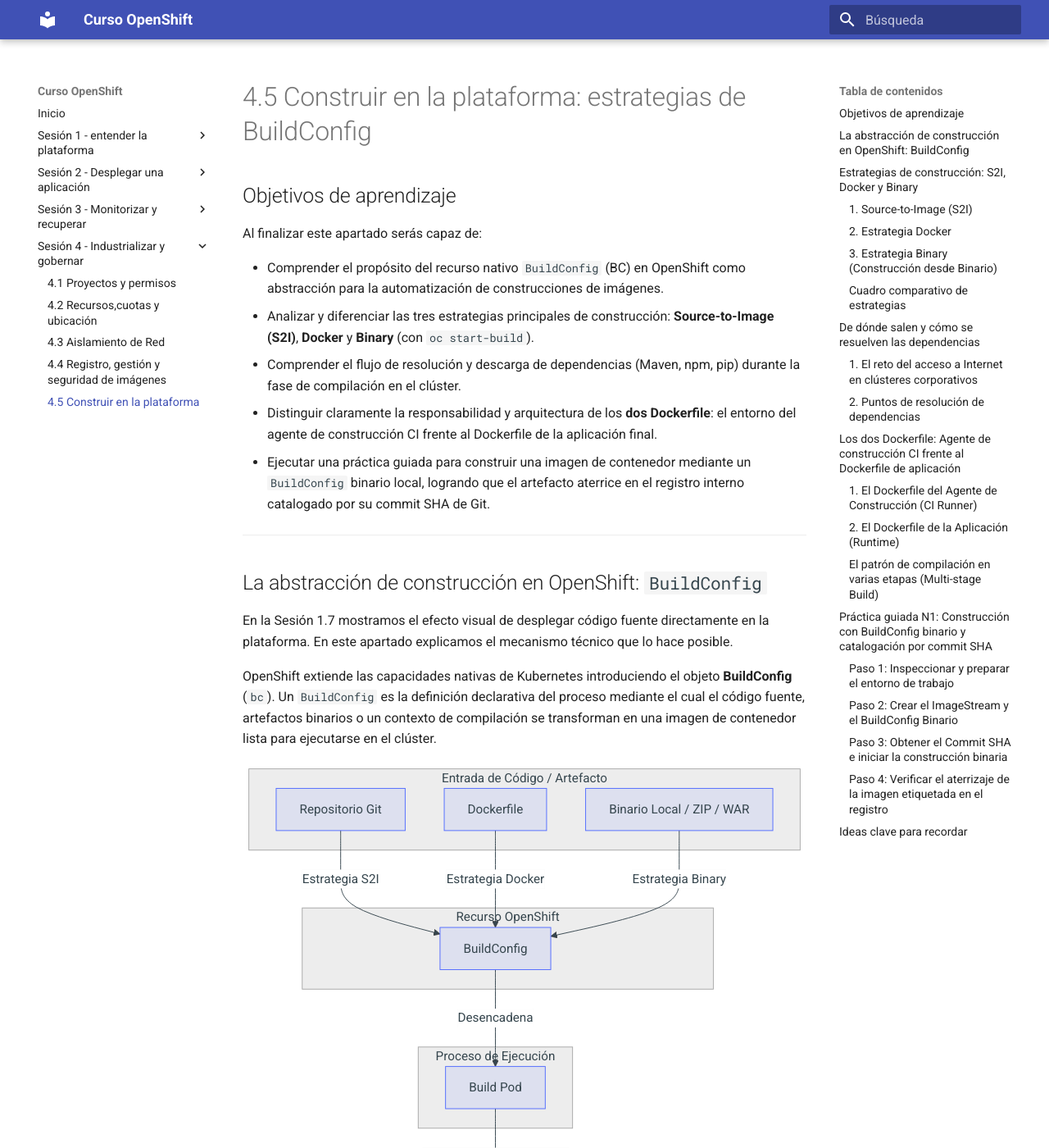
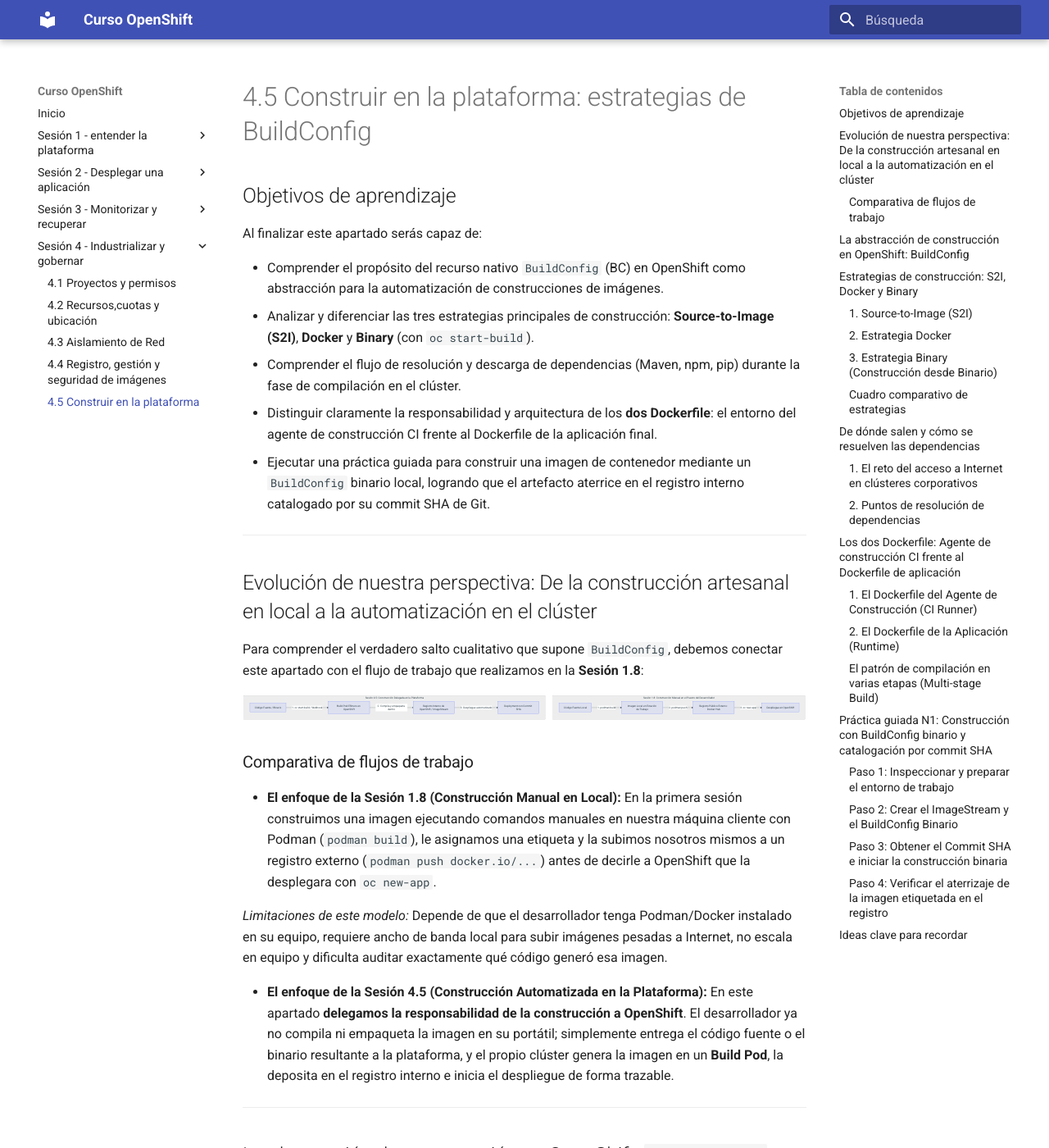
Before and after one commit to ieftraining/curso-openshift, an MkDocs documentation site: the page built from docs/sesion4/4.5 Construir en la plataforma.md, in a window 1280 px wide and 1400 px high. Shown: the whole window at 82% size. Built offline with MkDocs 1.6.1 and Material for MkDocs 9.7.7, drawn with Linux system fonts in a browser that asks for light colours; some of the changed text lies outside the part shown.

Commit message:
Add files via upload

````diff
--- a/docs/sesion4/4.5 Construir en la plataforma.md
+++ b/docs/sesion4/4.5 Construir en la plataforma.md
@@ -9,6 +9,37 @@
 - Comprender el flujo de resolución y descarga de dependencias (Maven, npm, pip) durante la fase de compilación en el clúster.
 - Distinguir claramente la responsabilidad y arquitectura de los **dos Dockerfile**: el entorno del agente de construcción CI frente al Dockerfile de la aplicación final.
 - Ejecutar una práctica guiada para construir una imagen de contenedor mediante un `BuildConfig` binario local, logrando que el artefacto aterrice en el registro interno catalogado por su commit SHA de Git.
+
+---
+
+## Evolución de nuestra perspectiva: De la construcción artesanal en local a la automatización en el clúster
+
+Para comprender el verdadero salto cualitativo que supone `BuildConfig`, debemos conectar este apartado con el flujo de trabajo que realizamos en la **Sesión 1.8**:
+
+```mermaid
+flowchart TD
+    subgraph Sesion1 ["Sesión 1.8: Construcción Manual en el Puesto del Desarrollador"]
+        A1[Código Fuente Local] -->|1. podman build| A2[Imagen Local en Estación de Trabajo]
+        A2 -->|2. podman push| A3[Registro Público Externo: Docker Hub]
+        A3 -->|3. oc new-app| A4[Despliegue en OpenShift]
+    end
+
+    subgraph Sesion4 ["Sesión 4.5: Construcción Delegada en la Plataforma"]
+        B1[Código Fuente / Binario] -->|1. oc start-build / Webhook| B2[Build Pod Efímero en OpenShift]
+        B2 -->|2. Compila y empaqueta dentro| B3[Registro Interno de OpenShift / ImageStream]
+        B3 -->|3. Despliegue automatizado| B4[Deployment con Commit SHA]
+    end
+```
+
+### Comparativa de flujos de trabajo
+
+- **El enfoque de la Sesión 1.8 (Construcción Manual en Local):**
+  En la primera sesión construimos una imagen ejecutando comandos manuales en nuestra máquina cliente con Podman (`podman build`), le asignamos una etiqueta y la subimos nosotros mismos a un registro externo (`podman push docker.io/...`) antes de decirle a OpenShift que la desplegara con `oc new-app`.
+
+  *Limitaciones de este modelo:* Depende de que el desarrollador tenga Podman/Docker instalado en su equipo, requiere ancho de banda local para subir imágenes pesadas a Internet, no escala en equipo y dificulta auditar exactamente qué código generó esa imagen.
+
+- **El enfoque de la Sesión 4.5 (Construcción Automatizada en la Plataforma):**
+  En este apartado **delegamos la responsabilidad de la construcción a OpenShift**. El desarrollador ya no compila ni empaqueta la imagen en su portátil; simplemente entrega el código fuente o el binario resultante a la plataforma, y el propio clúster genera la imagen en un **Build Pod**, la deposita en el registro interno e inicia el despliegue de forma trazable.
 
 ---
 
@@ -132,7 +163,7 @@
 
 ### 2. Puntos de resolución de dependencias
 
- Para resolver esta limitación en entornos empresariales, la infraestructura ofrece dos soluciones:
+Para resolver esta limitación en entornos empresariales, la infraestructura ofrece dos soluciones:
 
 1. **Gestores de Artefactos Corporativos (Nexus / Artifactory):** El `BuildConfig` o la configuración del proyecto (`pom.xml`, `.npmrc`) debe apuntar explícitamente a las URLs del registro interno corporativo. Este servidor actúa como caché de dependencias aprobadas y autorizadas por la organización.
 2. **Inyección de Proxies de Plataforma:** OpenShift permite configurar variables de entorno globales (`HTTP_PROXY`, `HTTPS_PROXY`, `NO_PROXY`) en el objeto `BuildConfig`. El *Build Pod* hereda automáticamente estas variables para dirigir el tráfico de descarga de librerías a través del proxy corporativo permitido.
@@ -199,9 +230,9 @@
 
 ## Práctica guiada N1: Construcción con BuildConfig binario y catalogación por commit SHA
 
-En esta práctica construiremos una imagen de contenedor en OpenShift utilizando un `BuildConfig` de tipo **Binary**.
+En esta práctica daremos un paso más allá respecto a la práctica 1.8: en lugar de construir con `podman build` y subir la imagen a un registro público de forma manual, crearemos un objeto `BuildConfig` de tipo **Binary** en OpenShift.
 
-Extraeremos el identificador único del commit (`Commit SHA`) de nuestro repositorio Git local y empaquetaremos la aplicación, logrando que la imagen resultante aterrice en el registro interno catalogada con dicha etiqueta inmutable.
+Extraeremos el identificador único del commit (`Commit SHA`) de nuestro código local y enviaremos el contexto a la plataforma para que sea OpenShift quien construya, etiquete y deposite la imagen inmutable en su registro interno.
 
 ```mermaid
 flowchart LR
@@ -318,13 +349,14 @@
 oc describe istag demo-binario:${COMMIT_SHA}
 ```
 
-La imagen ha aterrizado en el registro interno de OpenShift, inmutable y trazable frente al código fuente que la originó.
+La imagen ha aterrizado en el registro interno de OpenShift, inmutable y trazable frente al código fuente que la originó, sin haber necesitado Podman local ni credenciales de registros externos.
 
 ---
 
 ## Ideas clave para recordar
 
 !!! tip "Resumen"
+    - **Cambio de modelo frente a la Sesión 1.8:** En la primera sesión construíamos imágenes localmente con Podman y las subíamos manualmente a registros públicos. Con `BuildConfig`, el propio clúster asume la compilación y empaquetado de forma automatizada y centralizada.
     - El **`BuildConfig` (BC)** es el recurso nativo de OpenShift que automatiza la creación de imágenes de contenedor mediante **Build Pods** efímeros.
     - **S2I (Source-to-Image)** combina código fuente con una imagen builder base; **Docker** utiliza un `Dockerfile` estándar; **Binary** recibe el artefacto compilado desde el exterior.
     - La estrategia **Binary (`oc start-build --from-dir`)** es la más utilizada en pipelines de CI/CD industrializados corporativos.
````
Also changed, not shown: other parts of docs/sesion4/4.5 Construir en la plataforma.md (+1 -1 lines).
